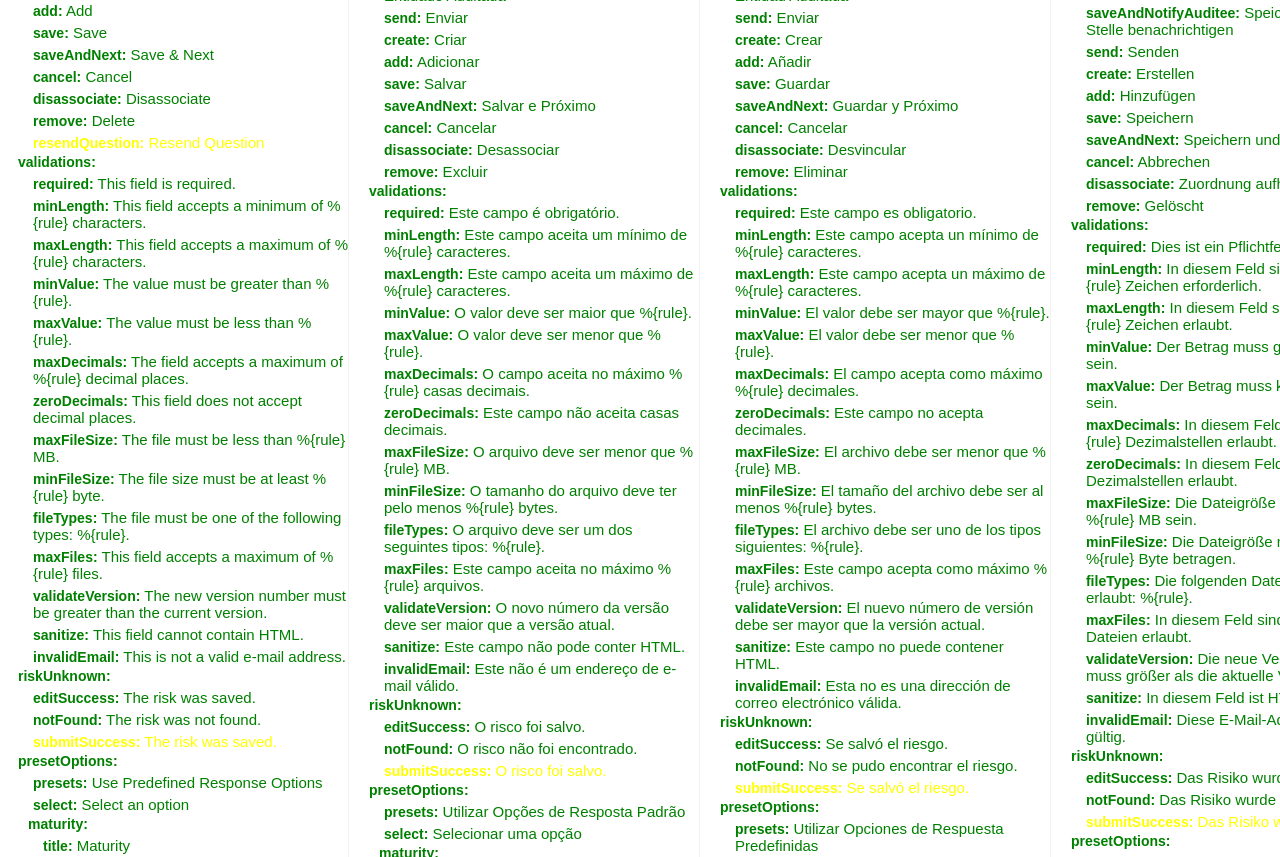
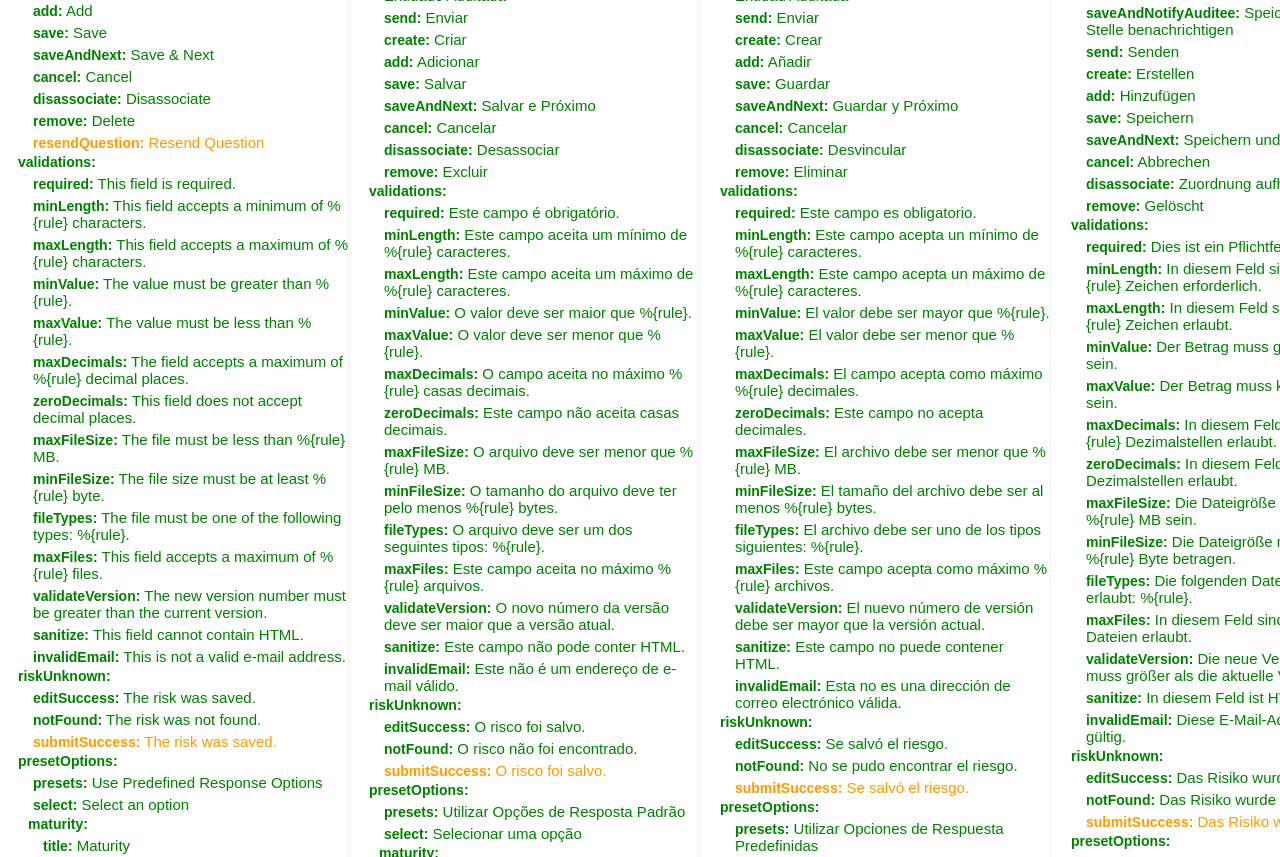
Before and after one commit to paulocesarpcfj/i18n-helper, a website: page index.html in a window 1280 px wide. Shown: the part 1815-2672 px from the top of the page. Drawn offline with Linux system fonts and the light colour scheme.

Commit message:
Change filter label color for better reading

```diff
--- a/index.html
+++ b/index.html
@@ -51,7 +51,7 @@
     }
 
     .partial {
-        color: yellow;
+        color: #ff9b00;
     }
 
     .nok {
```
